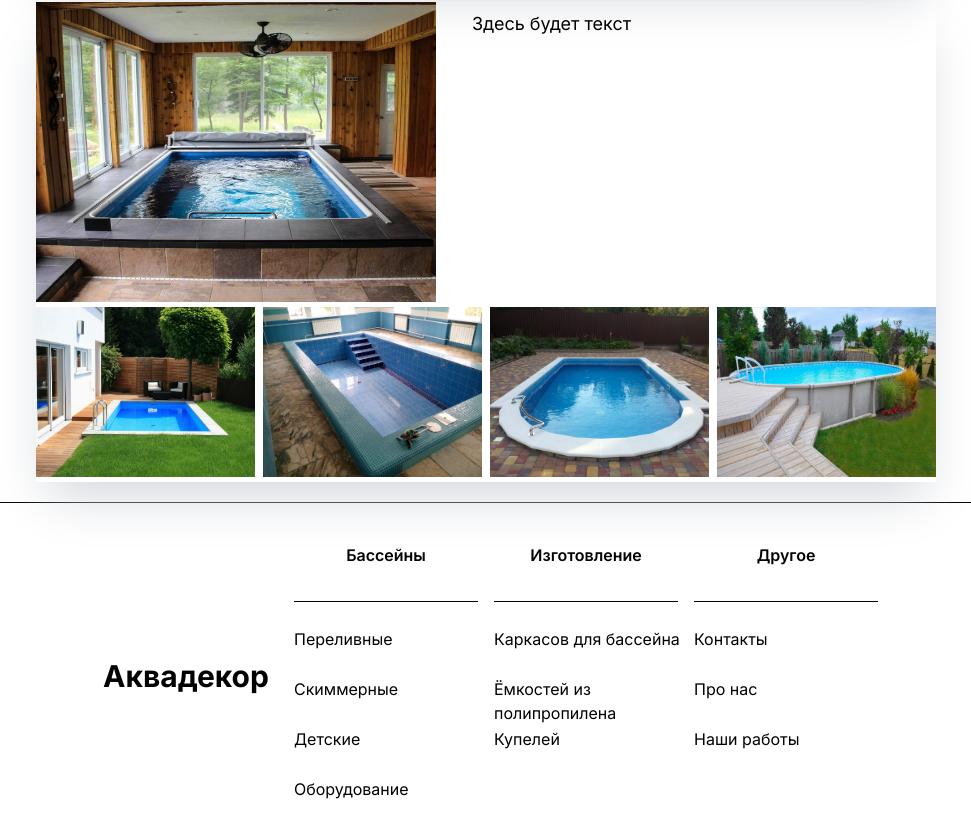
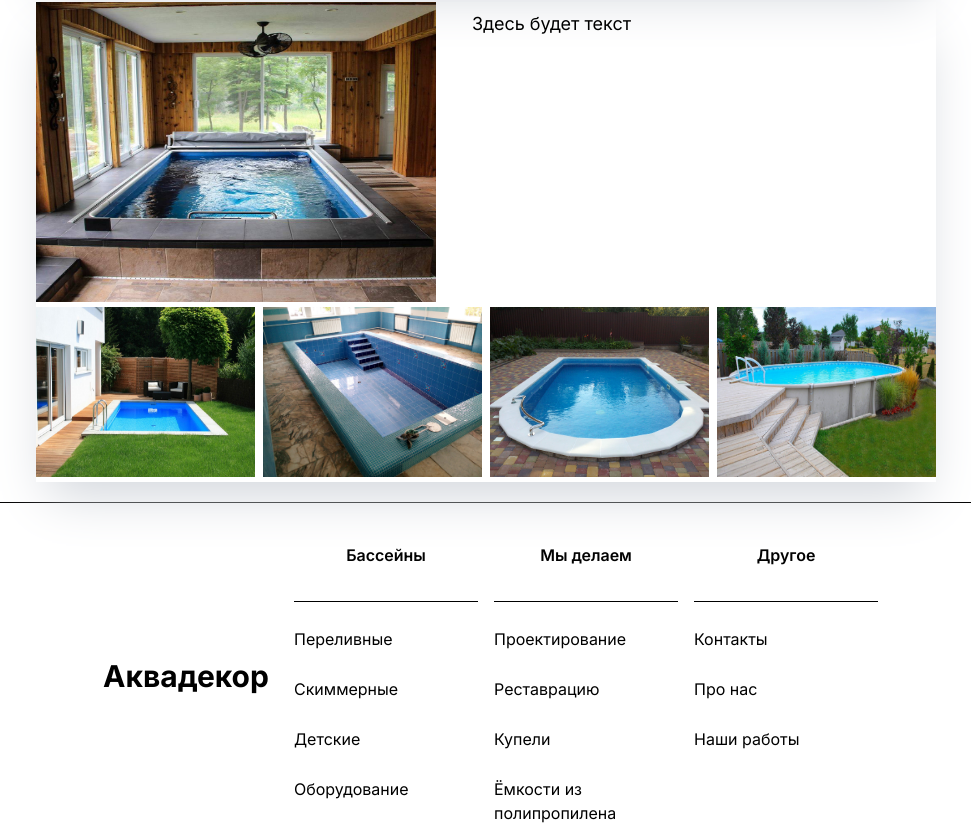
Before and after one commit to aftelnes/Aquadecor, a Next.js app: page /ourworks in a window 1280 px wide. Shown: the part 1191-2016 px from the top of the page, without its empty margins (154-1125 px from the left). Built offline with nearby package versions, Linux system fonts and the light colour scheme.

Commit message:
add footer links

```diff
--- a/components/Footer.tsx
+++ b/components/Footer.tsx
@@ -50,16 +50,19 @@ const Footer = () => {
             className="grid grid-rows-6 grid-flow-col gap-0.5
         xl:w-[200px]"
           >
-            <h3 className="m-auto pt-2 font-semibold">Изготовление</h3>
+            <h3 className="m-auto pt-2 font-semibold">Мы делаем</h3>
             <hr className="border-1 border-black m-auto w-11/12" />
             <Link href="/" className={footerLink}>
-              Каркасов для бассейна
+              Проектирование
             </Link>
             <Link href="/" className={footerLink}>
-              Ёмкостей из полипропилена
+              Реставрацию
             </Link>
             <Link href="/" className={footerLink}>
-              Купелей
+              Купели
+            </Link>
+            <Link href="/" className={footerLink}>
+              Ёмкости из полипропилена
             </Link>
           </div>
           <div
--- a/components/Header.tsx
+++ b/components/Header.tsx
@@ -25,7 +25,7 @@ const Header = () => {
       >
         <Menu shadow="md" width={200}>
           <Menu.Target>
-            <div className="h-7 text-center text-xl mb-1 hover:opacity-60 xl:text-xl lg:text-lg md:text-base">
+            <div className="h-7 text-center text-xl mb-1 hover:text-cyan-500 xl:text-xl lg:text-lg md:text-base">
               <button>Услуги</button>
             </div>
           </Menu.Target>
@@ -54,24 +54,24 @@ const Header = () => {
         </Menu>
         <Link
           href="/equipments"
-          className="h-7 text-center text-xl mb-1 hover:opacity-60 xl:text-xl lg:text-lg md:text-base"
+          className="h-7 text-center text-xl mb-1 hover:text-cyan-500 xl:text-xl lg:text-lg md:text-base"
         >
           Оборудование
         </Link>
         <Link
-          className="h-7 text-center text-xl mb-1 hover:opacity-60 xl:text-xl lg:text-lg md:text-base"
+          className="h-7 text-center text-xl mb-1 hover:text-cyan-500 xl:text-xl lg:text-lg md:text-base"
           href="/ourworks"
         >
           Наши работы
         </Link>
         <Link
           href="/about"
-          className="h-7 text-center text-xl mb-1 hover:opacity-60 xl:text-xl lg:text-lg md:text-base"
+          className="h-7 text-center text-xl mb-1 hover:text-cyan-500 xl:text-xl lg:text-lg md:text-base"
         >
           Про нас
         </Link>
         <Link
-          className="h-7 text-center text-xl mb-1 hover:opacity-60 xl:text-xl lg:text-lg md:text-base"
+          className="h-7 text-center text-xl mb-1 hover:text-cyan-500 xl:text-xl lg:text-lg md:text-base"
           href="/contacts"
         >
           Контакты
--- a/components/Offers/Offers.tsx
+++ b/components/Offers/Offers.tsx
@@ -54,7 +54,7 @@ const Offers = () => {
           />
         </Link>
         <InfoBlockMainPge
-          textHeader="Чаши из полипропилена"
+          textHeader="Ёмкости из полипропилена"
           cost={"от 30 000"}
           imgSrc={polypropilen.src}
         />
--- a/components/OurWorks/OurWorksBlockV2.tsx
+++ b/components/OurWorks/OurWorksBlockV2.tsx
@@ -1,4 +1,3 @@
-import image from "../../public/images/our_works/img10.jpg";
 
 type OurWorksProps = {
   img1: string;
```
